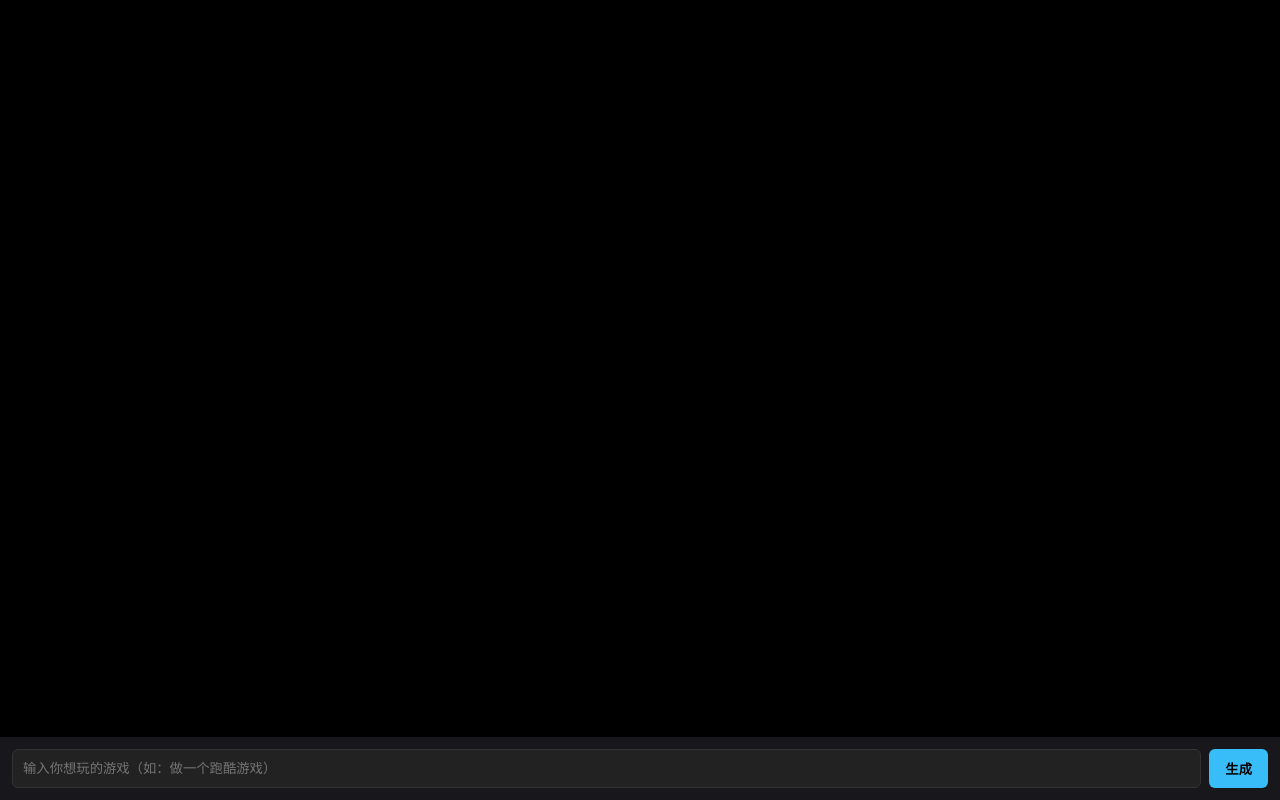
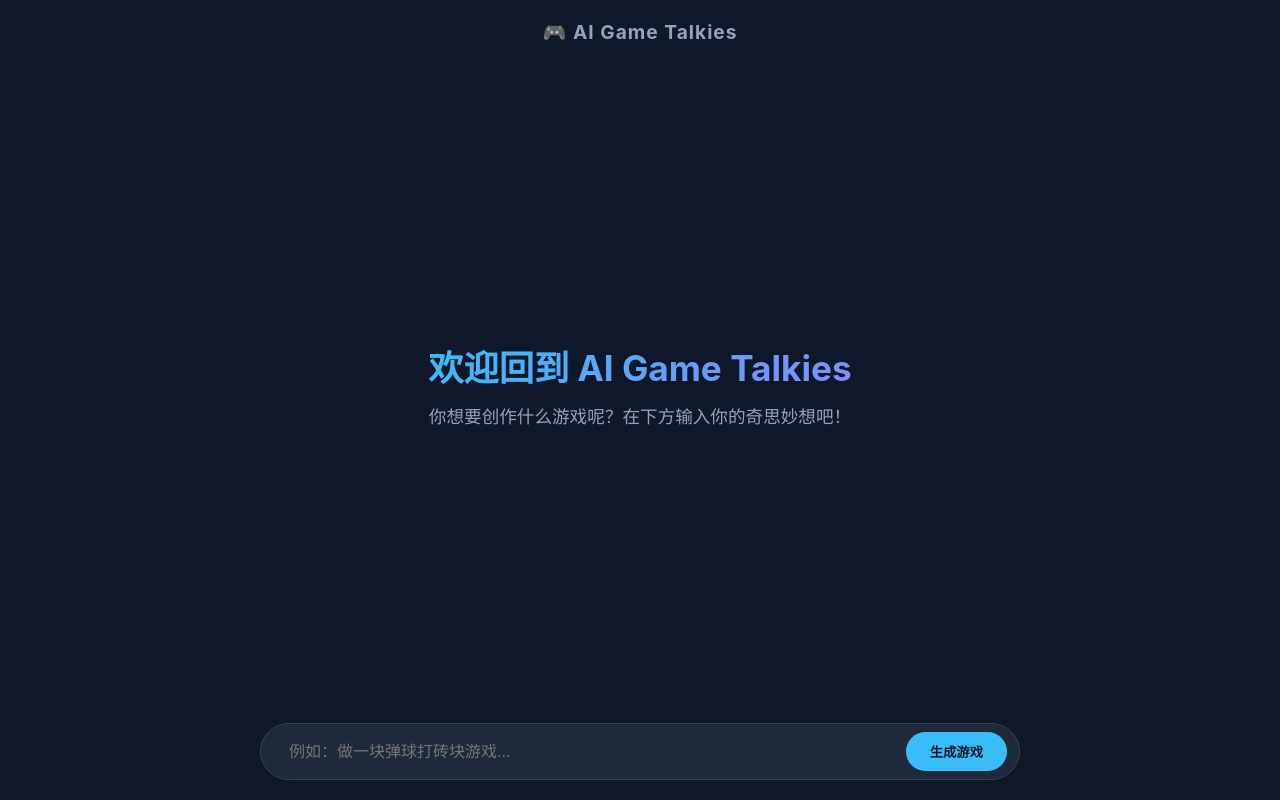
Before and after one commit to xuk94969-commits/My-ai-game-lab, a website: page index.html in a window 1280 px wide. Drawn offline with Linux system fonts and the light colour scheme.

Commit message:
Update index.html

```diff
--- a/index.html
+++ b/index.html
@@ -3,64 +3,186 @@
 <head>
   <meta charset="UTF-8">
   <meta name="viewport" content="width=device-width, initial-scale=1.0">
-  <title>AI 游戏生成器</title>
+  <title>AI Game Talkies</title>
   <style>
-    * { margin: 0; padding: 0; box-sizing: border-box; }
-    body { background: #121214; color: #fff; font-family: sans-serif; display: flex; flex-direction: column; height: 100vh; }
-    #gameCanvas { flex: 1; width: 100%; background: #000; }
-    .input-box { padding: 12px; display: flex; gap: 8px; background: #18181c; }
-    input { flex: 1; padding: 10px; border-radius: 6px; border: 1px solid #333; background: #222; color: #fff; }
-    button { padding: 10px 16px; border-radius: 6px; border: none; background: #38bdf8; font-weight: bold; cursor: pointer; }
+    * {
+      box-sizing: border-box;
+      margin: 0;
+      padding: 0;
+    }
+    body {
+      background-color: #0f172a;
+      color: #f8fafc;
+      font-family: -apple-system, BlinkMacSystemFont, "Segoe UI", Roboto, Helvetica, Arial, sans-serif;
+      height: 100vh;
+      display: flex;
+      flex-direction: column;
+      justify-content: space-between;
+      align-items: center;
+      overflow: hidden;
+    }
+    header {
+      width: 100%;
+      padding: 20px;
+      text-align: center;
+      font-size: 1.2rem;
+      font-weight: bold;
+      color: #94a3b8;
+      letter-spacing: 1px;
+    }
+    main {
+      flex: 1;
+      width: 100%;
+      max-width: 900px;
+      display: flex;
+      flex-direction: column;
+      justify-content: center;
+      align-items: center;
+      position: relative;
+      padding: 20px;
+    }
+    /* 欢迎标题样式 */
+    #welcome-screen {
+      text-align: center;
+      transition: opacity 0.5s ease;
+    }
+    #welcome-screen h1 {
+      font-size: 2.2rem;
+      font-weight: 700;
+      background: linear-gradient(135deg, #38bdf8, #818cf8);
+      -webkit-background-clip: text;
+      -webkit-text-fill-color: transparent;
+      margin-bottom: 12px;
+    }
+    #welcome-screen p {
+      color: #94a3b8;
+      font-size: 1.1rem;
+    }
+    /* 画布区域 */
+    #game-container {
+      width: 100%;
+      height: 100%;
+      display: none;
+      justify-content: center;
+      align-items: center;
+      position: relative;
+    }
+    canvas {
+      background: #000;
+      border-radius: 12px;
+      box-shadow: 0 10px 30px rgba(0, 0, 0, 0.5);
+      max-width: 100%;
+      max-height: 100%;
+    }
+    /* 底部输入框 */
+    footer {
+      width: 100%;
+      max-width: 800px;
+      padding: 20px;
+    }
+    .input-box {
+      display: flex;
+      gap: 12px;
+      background: #1e293b;
+      padding: 8px 12px;
+      border-radius: 999px;
+      border: 1px solid #334155;
+    }
+    .input-box input {
+      flex: 1;
+      background: transparent;
+      border: none;
+      outline: none;
+      color: #fff;
+      font-size: 1rem;
+      padding: 8px 16px;
+    }
+    .input-box button {
+      background: #38bdf8;
+      color: #0f172a;
+      border: none;
+      border-radius: 999px;
+      padding: 10px 24px;
+      font-weight: bold;
+      cursor: pointer;
+      transition: background 0.2s ease;
+    }
+    .input-box button:hover {
+      background: #7dd3fc;
+    }
+    .input-box button:disabled {
+      background: #475569;
+      cursor: not-allowed;
+    }
   </style>
 </head>
 <body>
 
-  <!-- 游戏画面在这里显示 -->
-  <canvas id="gameCanvas"></canvas>
+  <header>🎮 AI Game Talkies</header>
 
-  <!-- 底部输入框 -->
-  <div class="input-box">
-    <input type="text" id="cmd" placeholder="输入你想玩的游戏（如：做一个跑酷游戏）">
-    <button id="btn">生成</button>
-  </div>
+  <main>
+    <!-- 欢迎界面 -->
+    <div id="welcome-screen">
+      <h1>欢迎回到 AI Game Talkies</h1>
+      <p>你想要创作什么游戏呢？在下方输入你的奇思妙想吧！</p>
+    </div>
+
+    <!-- 游戏 Canvas 画布 -->
+    <div id="game-container">
+      <canvas id="gameCanvas" width="800" height="500"></canvas>
+    </div>
+  </main>
+
+  <footer>
+    <div class="input-box">
+      <input type="text" id="command-input" placeholder="例如：做一块弹球打砖块游戏..." />
+      <button id="send-btn" onclick="generateGame()">生成中...</button>
+    </div>
+  </footer>
 
   <script>
-    const btn = document.getElementById('btn');
-    const input = document.getElementById('cmd');
+    const sendBtn = document.getElementById('send-btn');
+    sendBtn.innerText = '生成游戏';
 
-    btn.onclick = async () => {
-      const text = input.value.trim();
-      if (!text) return;
+    async function generateGame() {
+      const input = document.getElementById('command-input');
+      const command = input.value.trim();
+      if (!command) return;
 
-      btn.disabled = true;
-      btn.innerText = '生成中...';
+      sendBtn.disabled = true;
+      sendBtn.innerText = '生成中...';
 
       try {
         const res = await fetch('/api/game', {
           method: 'POST',
           headers: { 'Content-Type': 'application/json' },
-          body: JSON.stringify({ command: text })
+          body: JSON.stringify({ command })
         });
         const data = await res.json();
 
-        if (data.error) {
-          alert(data.error);
-        } else if (data.jsCode) {
-          // 清除旧游戏
-          if (typeof window.__destroyCurrentGame === 'function') {
-            window.__destroyCurrentGame();
+        if (data.success && data.jsCode) {
+          // 隐藏欢迎语，显示游戏画布
+          document.getElementById('welcome-screen').style.display = 'none';
+          document.getElementById('game-container').style.display = 'flex';
+
+          // 清理旧游戏
+          if (window.__destroyCurrentGame) {
+            try { window.__destroyCurrentGame(); } catch(e){}
           }
-          // 运行新游戏代码
-          new Function(data.jsCode)();
+
+          // 执行新的游戏代码
+          const runScript = new Function(data.jsCode);
+          runScript();
+        } else {
+          alert(data.error || '生成失败，请重试');
         }
-      } catch (e) {
-        alert('网络请求失败');
+      } catch (err) {
+        alert('网络请求失败：' + err.message);
       } finally {
-        btn.disabled = false;
-        btn.innerText = '生成';
-        input.value = '';
+        sendBtn.disabled = false;
+        sendBtn.innerText = '生成游戏';
       }
-    };
+    }
   </script>
 </body>
 </html>
```
